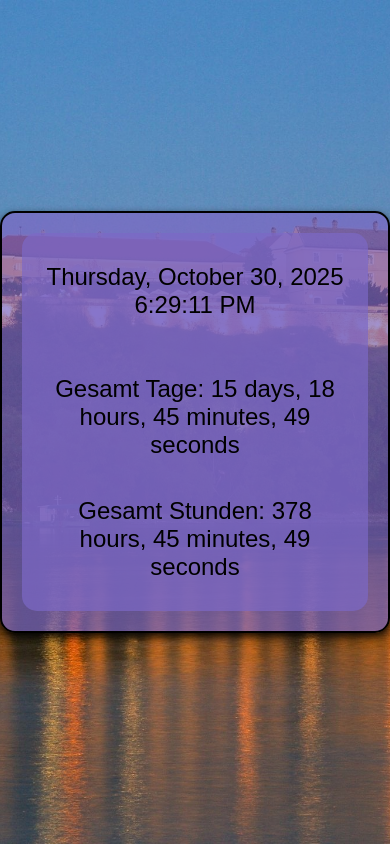
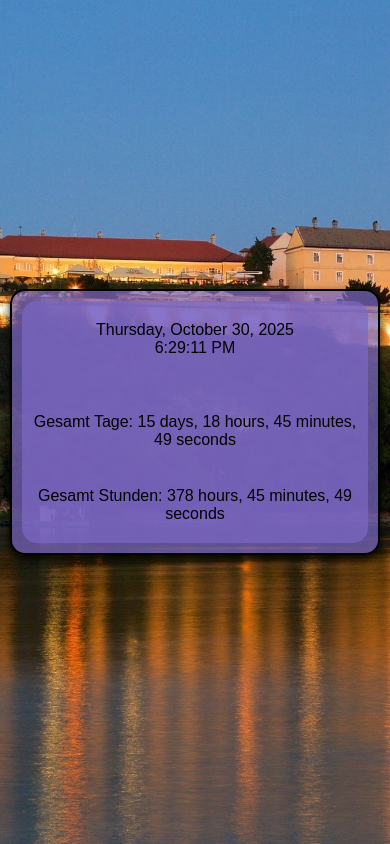
Before and after one commit to no0bykun/counter, a plain HTML site: page index.html in a window 390 px wide. Drawn offline with Linux system fonts and the light colour scheme.

Commit message:
Add files via upload

```diff
--- a/index.html
+++ b/index.html
@@ -38,6 +38,25 @@
             margin: 10px 0;
             font-size: 1.5em;
         }
+
+        @media screen and (max-width: 768px) {
+                    .outer {
+                        margin: 10px;
+                        padding: 10px;
+                        width: 90%;
+                    }
+                    .inner {
+                        padding: 10px;
+                    }
+                    #datetime, #countdown, #countdown2 {
+                        font-size: 1.2em;
+                    }
+                }
+                @media screen and (max-width: 480px) {
+                    #datetime, #countdown, #countdown2 {
+                        font-size: 1em;
+                    }
+                }
     </style>
 </head>
 <body>
@@ -49,7 +68,6 @@
             </div> <br> <br>
             <div id="countdown" aria-live="polite"></div> <br>
             <div id="countdown2" aria-live="polite"></div>
-
             <script>
             // Set your target date here (format: YYYY, MM-1, DD, HH, MM, SS)
             const TARGET_DATE = new Date(2025, 10, 15, 13, 15, 0); // Example: January 1, 2024
```
